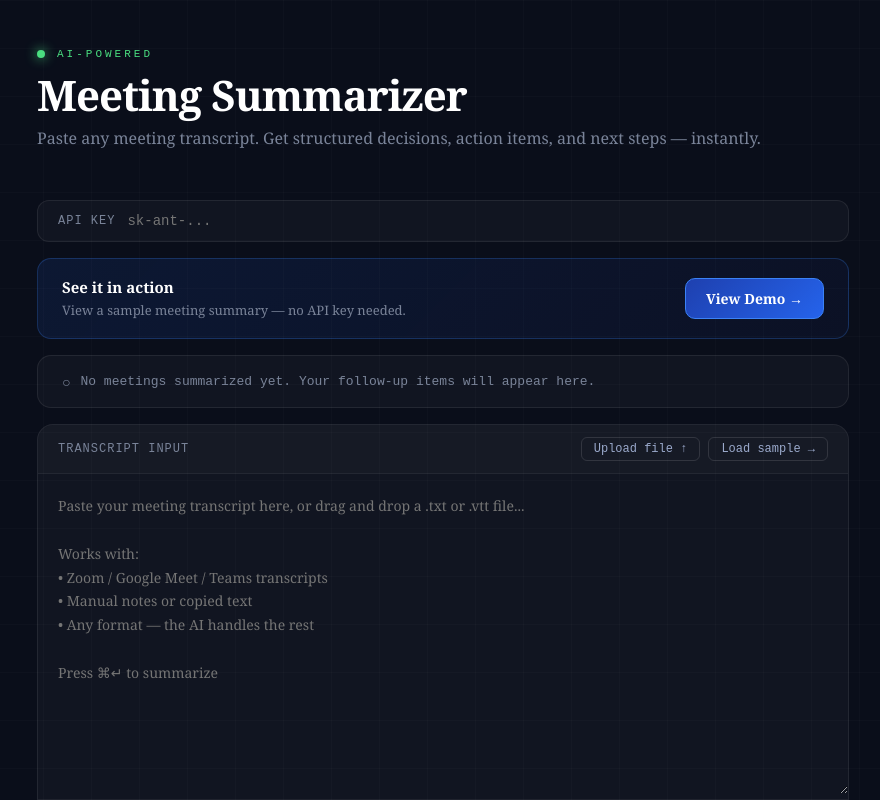
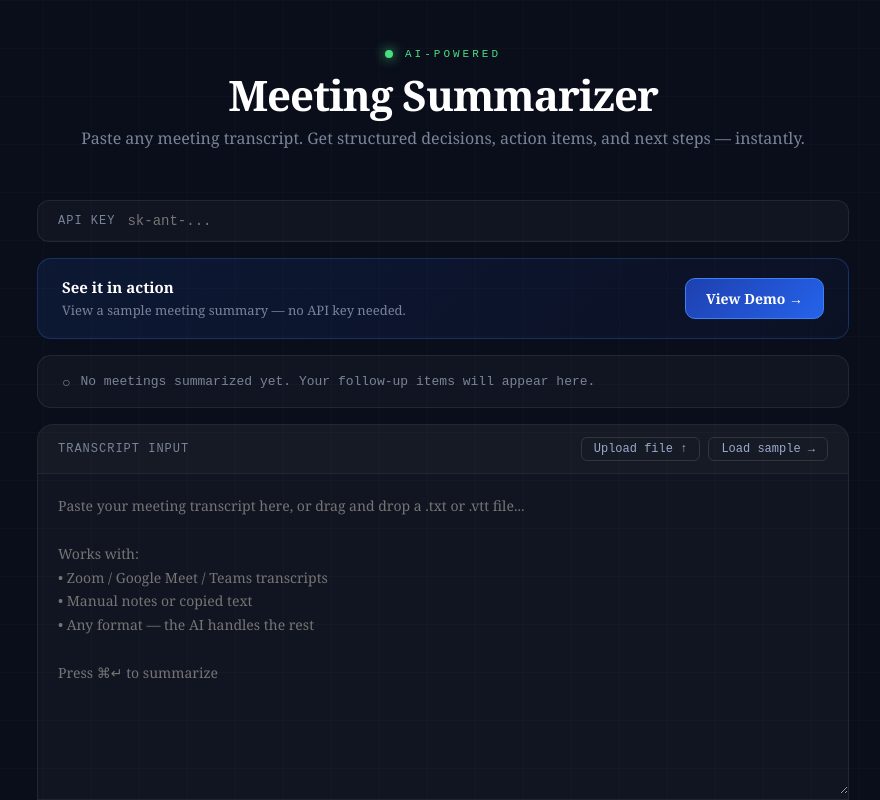
Before and after one commit to NSurawski/meeting-summarizer, a React (Vite) app: page / in a window 1280 px wide. Shown: the top 800 px of the page, without its empty margins (197-1077 px from the left). Built offline with nearby package versions, Linux system fonts and the light colour scheme.

Commit message:
style: center the header title and tagline

```diff
--- a/src/MeetingSummarizer.jsx
+++ b/src/MeetingSummarizer.jsx
@@ -248,8 +248,8 @@ export default function MeetingSummarizer() {
       <div style={{ position: "relative", zIndex: 1, maxWidth: 860, margin: "0 auto", padding: "48px 24px" }}>
 
         {/* Header */}
-        <div style={{ marginBottom: 48 }}>
-          <div style={{ display: "flex", alignItems: "center", gap: 12, marginBottom: 12 }}>
+        <div style={{ marginBottom: 48, textAlign: "center" }}>
+          <div style={{ display: "flex", alignItems: "center", justifyContent: "center", gap: 12, marginBottom: 12 }}>
             <div style={{
               width: 8, height: 8, borderRadius: "50%",
               background: "#4ADE80",
```
